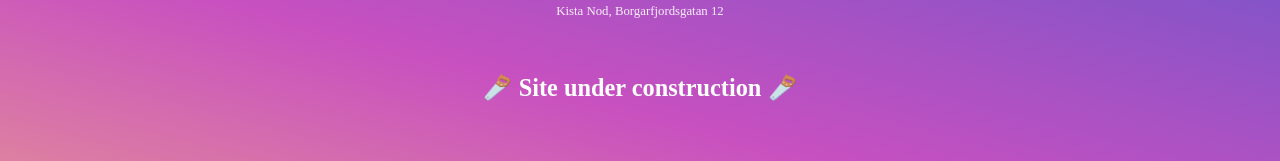
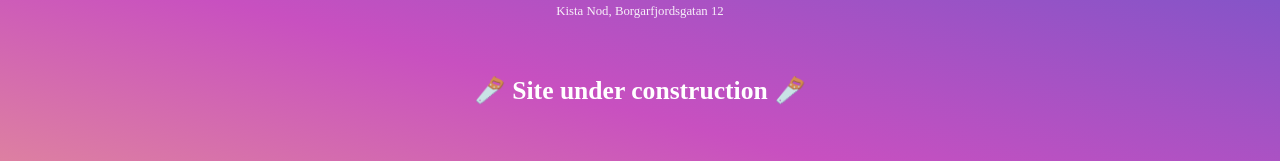
Before and after one commit to Systemvetardagen/Systemvetardagen, a React (Vite) app: page / in a window 1280 px wide. Shown: the part 287-448 px from the top of the page. Built offline with nearby package versions, Linux system fonts and the light colour scheme; a web font is replaced by a local one.

Commit message:
Update TemporaryLanding.tsx

```diff
--- a/src/pages/TemporaryLanding.tsx
+++ b/src/pages/TemporaryLanding.tsx
@@ -19,7 +19,7 @@ export default function TemporaryLanding() {
             <span className="text-white lg:text-[1vw] font-normal opacity-90 mt-2">
                 Kista Nod, Borgarfjordsgatan 12
             </span>
-            <span className="text-white lg:text-[1.9vw] font-black my-[2em]">
+            <span className="text-white lg:text-[2vw] font-black my-[2em]">
                 🪚 Site under construction 🪚
             </span>
 
```
